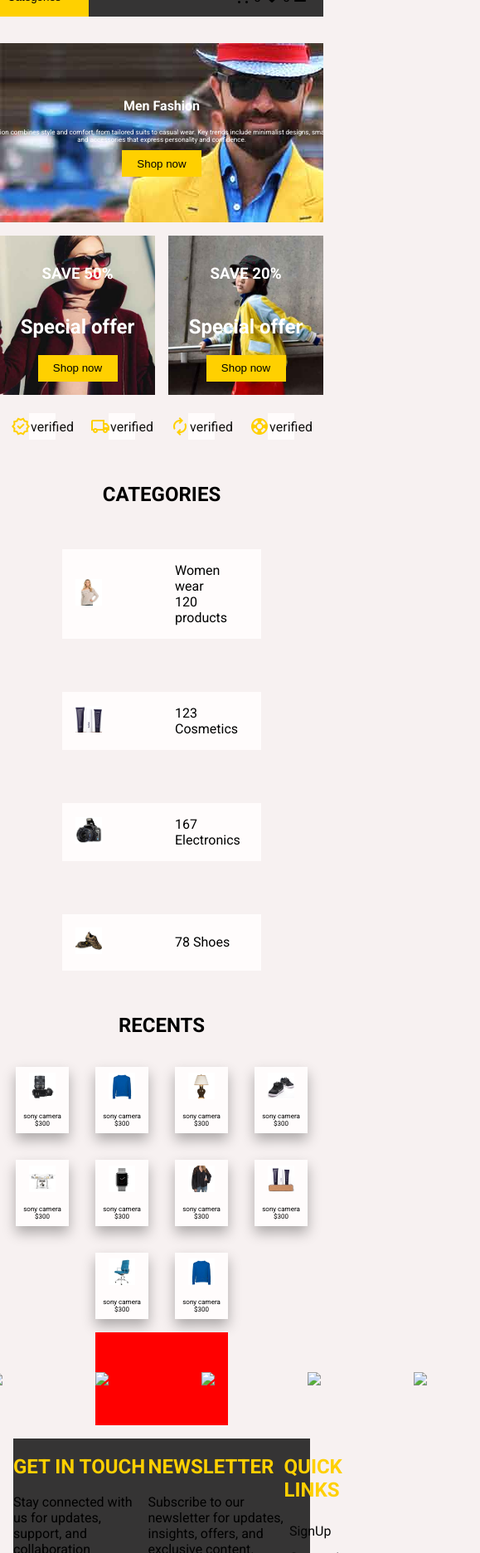
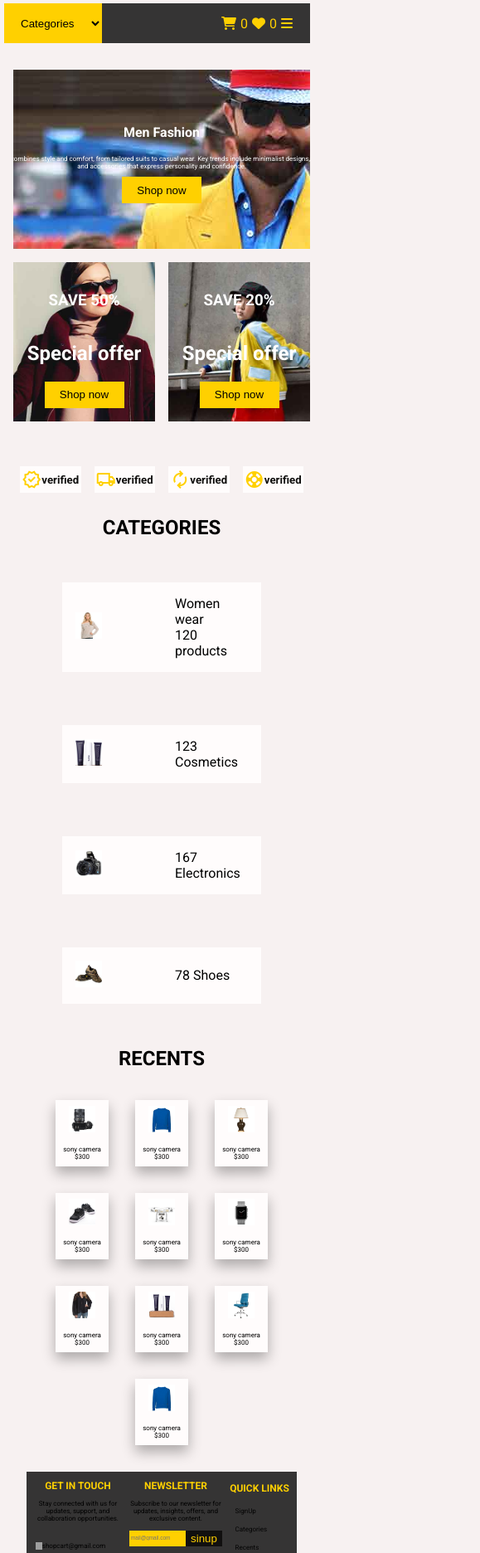
Before and after one commit to 1sandeep420/Shopping_cart, a plain HTML site: page index.html in a window 390 px wide. Shown: the part 80-1952 px from the top of the page at 83% size, 579 px wide, since content can reach past the window. Drawn offline with nearby package versions, Linux system fonts and the light colour scheme; grey boxes are pictures that could not be loaded; files whose address does not match are found by name.

Commit message:
mobile view done

```diff
--- a/index.css
+++ b/index.css
@@ -1,6 +1,6 @@
 body
 {
-    margin: 0px;
+    margin: 1rem;
     background-color: #f7f1f1;
     font-family: 'Roboto', sans-serif;
 }
@@ -22,6 +22,7 @@ body
 }
 .bottomBar
 {
+    margin-top: 1rem;
     display: flex;
     justify-content: space-between;
     align-items: center;
@@ -295,7 +296,6 @@ footer
 {
     display: flex;
    flex-direction: column;
-
 }
 #quicklinks a
 {
@@ -308,7 +308,11 @@ footer
     display: none;
 }
 
-@media (min-width:300px) and (max-width:1000px)
+#After
+{
+    display: none;
+}
+@media (min-width:300px) and (max-width:1200px)
 {
     #Inputelement
     {
@@ -324,6 +328,7 @@ footer
    justify-content: center;
    align-items: center;
     margin-right: 1rem;
+    color: #ffd000;
 }
 #Sidetag i
 {
@@ -339,15 +344,6 @@ footer
     display: none;
 }
 
-
-#Display_page {
-    display: grid;
-    grid-template-rows: 100px 100px 150px; /* Change from fixed height to flexible */
-    grid-template-columns: repeat(2, 1fr); /* Change from fixed width to flexible */
-    gap: 1rem;
-    width: 100%; /* Ensure grid spans full width */
-
-}
 .bottomBar
 {
     display: flex;
@@ -361,8 +357,6 @@ footer
     align-items: flex-start;
     margin-left: 3rem;
     width: 0rem;
-
-
 }
 .Catageory select
 {
@@ -372,6 +366,14 @@ footer
     margin: auto 3rem;
     border: 0px;
 }
+#Display_page {
+    display: grid;
+    grid-template-rows: 100px 100px 150px; /* Change from fixed height to flexible */
+    grid-template-columns: repeat(2, 1fr); /* Change from fixed width to flexible */
+    gap: 1rem;
+    width: 100%; /* Ensure grid spans full width */
+}
+
     #page1 {
         display: flex;
         flex-direction: column;
@@ -423,38 +425,22 @@ footer
     display: flex;
     justify-content: center;
     align-items: center;
-    width: 2rem;
+    width: 7rem;
     height: 2rem;
     border: 2px solid black;
     color: #11100f;
     border: 0px;
+    margin: 0.5rem;
+    margin-top: 4rem;
 }
+
+
 #Partners
 {
-    display: flex;
-    justify-content: center;
-    align-items: center;
-    width: 10rem;
-    background-color: red;
-    margin: 0px;
+    display: none;
 }
 
- #Partners div
- {
-    display: flex;
-    justify-content: center;
-    align-items: center;
-    flex-wrap: wrap;
-    width: 100%;
-    margin: 0px;
- }
- #Partners img
- {
-    width: 2rem;
- }
-
-
- #Recents
+#Recents
 {
     display: flex;
     justify-content: center;
@@ -486,7 +472,6 @@ footer
     width: 2rem;
     font-size: 0.5rem;
 }
-
 #Categories div
 {
     margin: 1rem;
@@ -497,6 +482,99 @@ footer
     width: 15rem;
 
 }
+.bottomBar
+{
+    margin-top: 1rem;
+}
+
+footer
+{
+    font-size: 0.5rem;
+}
+#News_letter
+{
+    width: 15rem;
+    margin: 0px;
+}
+#newletter_mail
+{
+    display: flex;
+    margin-top: 10px;
+    background-color:#ffd000;
+}
+#newletter_mail input
+{
+    width: 4rem;
+    height: 1rem;
+    background-color:#ffd000;
+    border: 0px;
+    font-size: 0.4rem;
+}
+#newletter_mail button
+{
+    height: 1.2rem;
+    width: 3rem;
+    border: 0px;
+    background-color: #11100f;
+    color: #ffd000;
+
+}
+
+#Get_in_Touch
+{
+    width: 7rem;
+    text-align: center;
+}
+
+#Get_in_Touch img
+{
+    width: 0.5rem;
+}
+
+#quicklinks
+{
+    margin: 0.2rem;
+}
+#News_letter
+{
+    width: 7rem;
+    text-align: center;
+}
+.social-links div
+{
+    display: flex;
+    justify-content: flex-start;
+}
+#After
+{
+    display: flex;
+    justify-content: flex-start;
+    flex-direction: column;
+    position: fixed;
+    right: -100vw;
+    top: 0;
+    width: 30vw;
+    height: 100vh;
+    z-index: 1000;
+    transition: right 0.4s ease-in-out;
+    padding-top: 2rem;
+    margin-top: 0.15rem;
+    text-align: left;
+    background-color: #ffd000;
+}
+#After.active
+{
+    right: 0;
+}
+#After li
+{
+    list-style: none;
+    margin-top: 1rem;
+}
+#close
+{
+    margin-top: 1rem;
+}
 
 
 
--- a/index.html
+++ b/index.html
@@ -52,8 +52,19 @@
                 <span>0</span>
                 <i class="fas fa-heart"></i>
                 <span>0</span>
-                <i class="fas fa-bars"></i>
+                <i id="Bars" class="fas fa-bars"></i>
             </div>
+       </div>
+
+       <div>
+        <ul id="After">
+            <li>Home</li>
+            <li>Shop</li>
+            <li>Shop Detail</li>
+            <li>Pages</li>
+            <li>Contact</li>
+            <a id="close">Close ✖</a>
+        </ul>
        </div>
     </nav>
     <div id="Display_page">
@@ -82,25 +93,25 @@
             <span class="material-symbols-outlined">
                 verified
               </span>
-            verified
+            <h5>verified</h5>
         </div>
         <div>
             <span class="material-symbols-outlined">
                 local_shipping
               </span>
-            verified
+              <h5>verified</h5>
         </div>
         <div>
             <span class="material-symbols-outlined">
                 autorenew
               </span>
-            verified
+              <h5>verified</h5>
         </div>
         <div>
             <span class="material-symbols-outlined">
                 support
               </span>
-            verified
+              <h5>verified</h5>
         </div>
     </div>
     <h2 style="display: flex; justify-content: center;">CATEGORIES</h2>
@@ -200,38 +211,31 @@
             </div>
         </div>
     </main>
-
-    <main>
+</div>
 <div id="Partners">
     <div>
-                <img src="../Shopping/Assets/img/vendor-1.jpg">
+        <img src="../Coffee/Assets/img/vendor-1.jpg">
     </div>
     <div>
-                <img src="../Shopping/Assets/img/vendor-2.jpg">
+        <img src=".../Coffee/Assets/img/vendor-2.jpg">
     </div>
    <div>
-            <img src="../Shopping/Assets/img/vendor-6.jpg">
+    <img src="../Coffee/Assets/img/vendor-3.jpg">
    </div>
    <div>
-            <img src="../Shopping/Assets/img/vendor-5.jpg">
+    <img src="../Coffee/Assets/img/vendor-4.jpg">
    </div>
    <div>
-            <img src="../Shopping/Assets/img/vendor-4.jpg">
+    <img src="../Coffee/Assets/img/vendor-5.jpg">
    </div>
    <div>
-            <img src="../Shopping/Assets/img/vendor-3.jpg">
+    <img src="../Coffee/Assets/img/vendor-6.jpg">
    </div>
 </div>
-    </main>
-
-</div>
-
-
-
     <footer>
        <div id="Get_in_Touch">
         <h2  style="color: #ffd000;">GET IN TOUCH</h2>
-        <span>Stay connected with us for updates, support, and collaboration opportunities.</span>
+        <span id="Stay">Stay connected with us for updates, support, and collaboration opportunities.</span>
         <div class="social-links">
             <div>
                 <img src="https://upload.wikimedia.org/wikipedia/commons/7/7e/Gmail_icon_%282020%29.svg" alt="Gmail" width="20">
@@ -247,8 +251,6 @@
            </div>
         </div>
        </div>
-
-
        <div id="News_letter">
         <h2  style="color: #ffd000;">NEWSLETTER</h2>
         <span>Subscribe to our newsletter for updates, insights, offers, and exclusive content.</span>
@@ -257,7 +259,6 @@
             <button>sinup</button>
         </div>
        </div>
-
        <div id="quicklinks">
         <h2  style="color: #ffd000;">QUICK LINKS</h2>
         <a href="">SignUp</a>
@@ -266,12 +267,13 @@
         <a href="">Partners</a>
         <a href="">Contacts</a>
        </div>
-
-
     </footer>
 
 
 
 
+
+<script src="index.js"></script>
+
 </body>
 </html>
--- a/index.js
+++ b/index.js
@@ -0,0 +1,17 @@
+const Bars = document.getElementById('Bars')
+const After_effect = document.getElementById('After')
+const Close_effect = document.getElementById('close')
+Bars.addEventListener('click',()=>
+{
+    After_effect.classList.toggle('active')
+
+
+})
+
+Close_effect.addEventListener('click' , ()=>
+{
+    After_effect.classList.remove('active')
+    console.log('clicked')
+    document.body.style.backgroundColor = '';
+
+})
```
Lines whose indentation alone changed are shown as unchanged.
